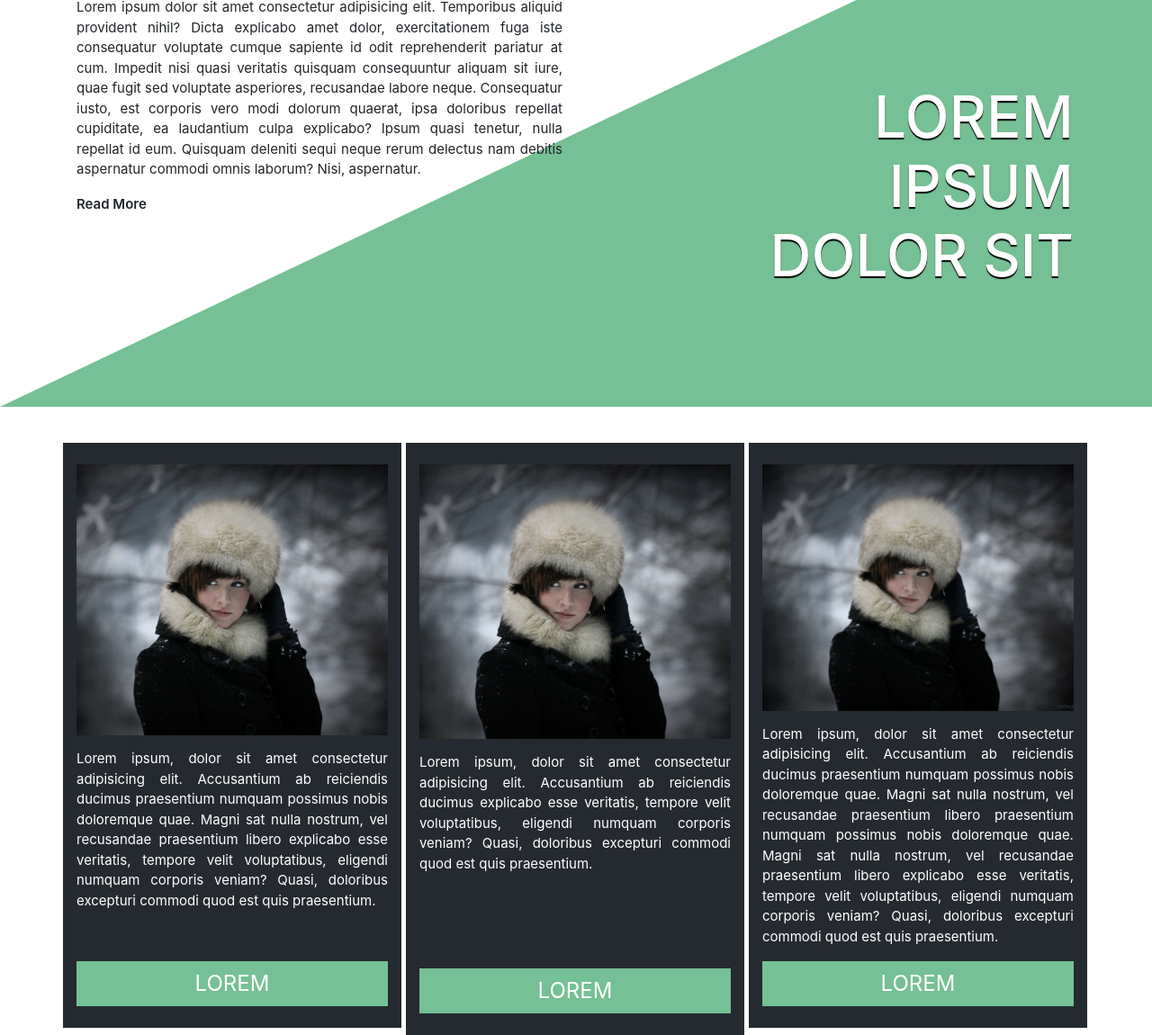
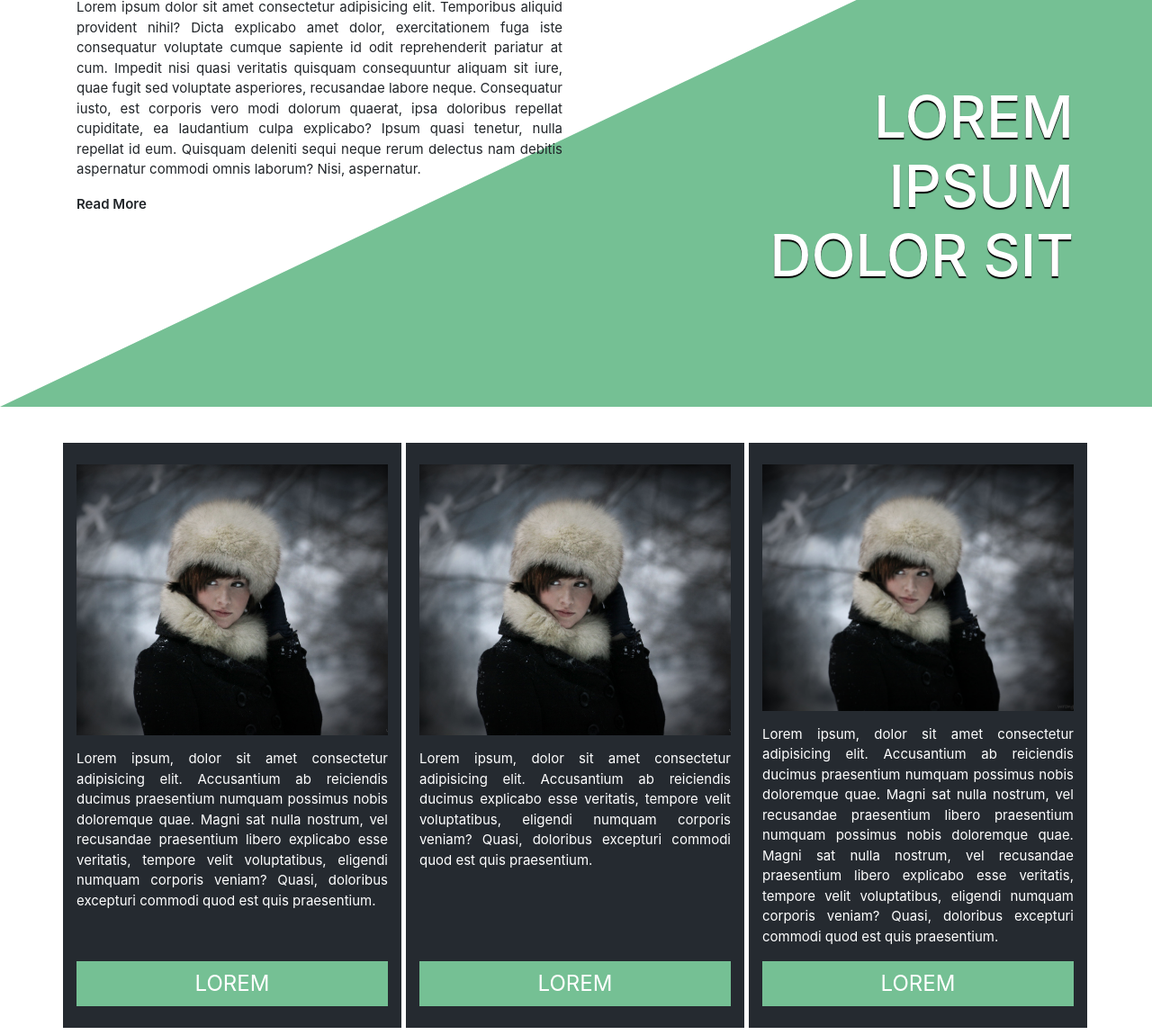
Before and after one commit to wrongplan/30-bw, a plain HTML site: page index.html in a window 1280 px wide. Shown: the part 1548-2698 px from the top of the page at 90% size. Drawn offline with nearby package versions, Linux system fonts and the light colour scheme; some packages are replaced by stand-ins of ours; a script that the page names is missing.

Commit message:
repair galery container margin

```diff
--- a/main.less
+++ b/main.less
@@ -485,8 +485,10 @@ width: 100%;
 flex-direction: column;
 align-items: center;
 min-height: 650px;
+@media (min-width: 992px){
+  margin-bottom: 0;
+}
 
-//dla większyk rozdzielczości
 
 }
 @media (min-width: 992px){
@@ -495,6 +497,10 @@ min-height: 650px;
   max-width: ~"calc(100%/3 - 4px)";
   }
 }
+// .galery__oneThirdCont--margin{
+
+//   margin: 0;
+// }
 
 @media (min-width: 992px){
   .galery__oneThirdCont--margin{
```
Also changed, not shown: main.css.
